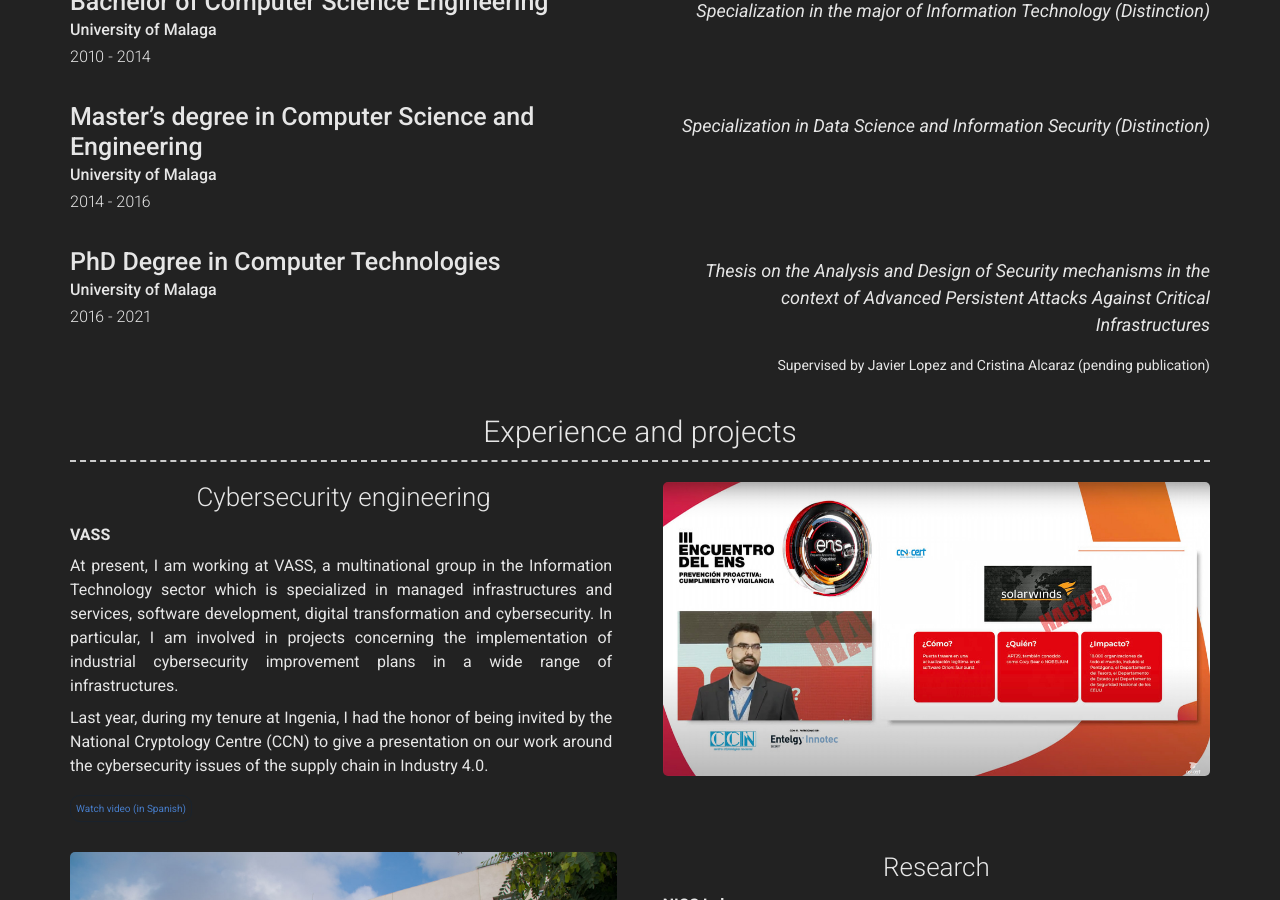
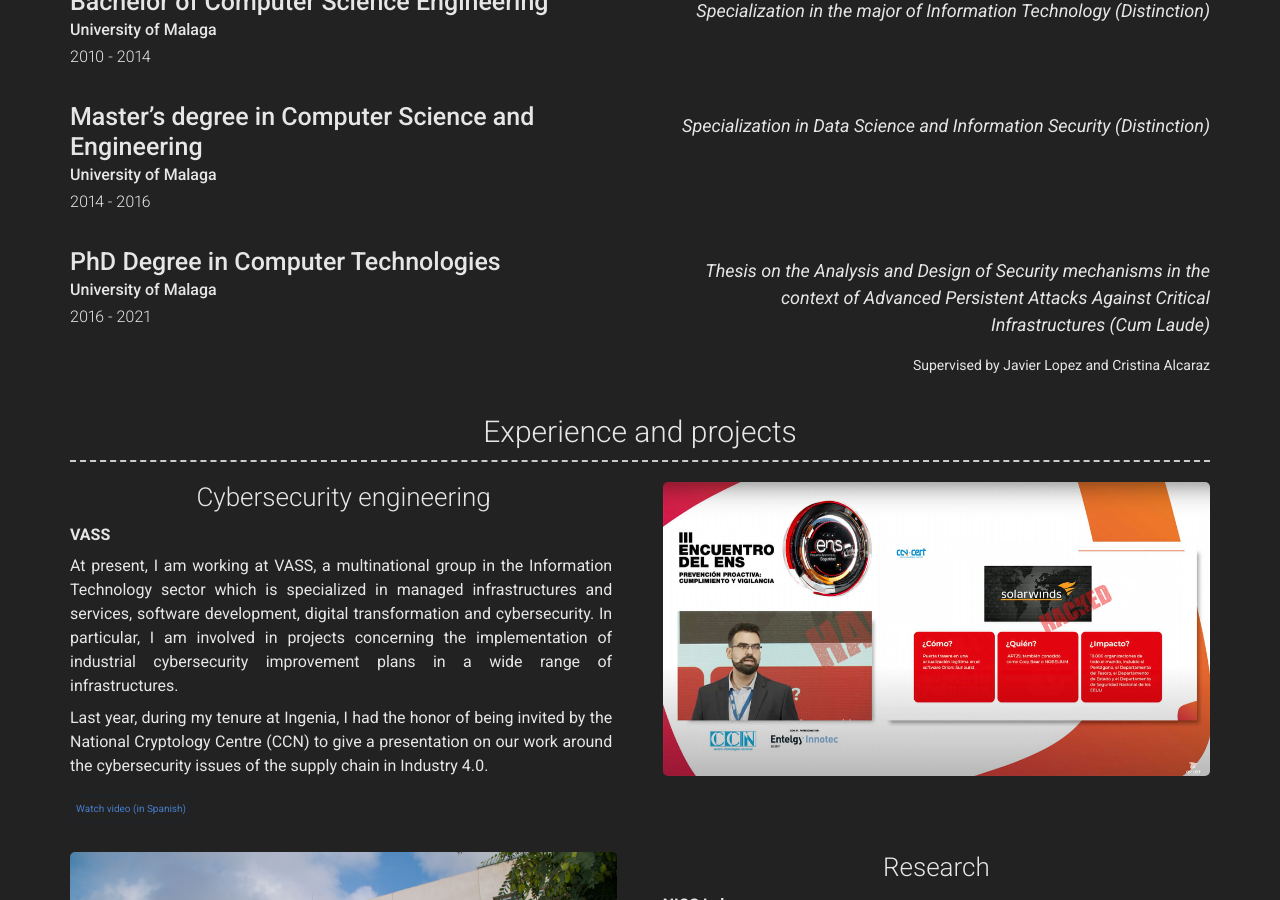
Before and after one commit to jercobyte/jercobyte.github.io, a Jekyll site: the page built from index.md, in a window 1280 px wide and 900 px high, scrolled down 620 px. Built offline with Jekyll 4.4.1, drawn with Linux system fonts in a browser that asks for light colours; nearby versions of some CDN libraries; a style sheet for code colours, icons or effects is not loaded.

Commit message:
Update education.yml - PhD Thesis updated

```diff
--- a/_data/education.yml
+++ b/_data/education.yml
@@ -20,5 +20,5 @@
   dates: 2016 - 2021
   qualification: University of Malaga
   quote: >
-    Thesis on the Analysis and Design of Security mechanisms in the context of Advanced Persistent Attacks Against Critical Infrastructures
-  description: Supervised by Javier Lopez and Cristina Alcaraz (pending publication)
+    Thesis on the Analysis and Design of Security mechanisms in the context of Advanced Persistent Attacks Against Critical Infrastructures (Cum Laude)
+  description: Supervised by Javier Lopez and Cristina Alcaraz
```
